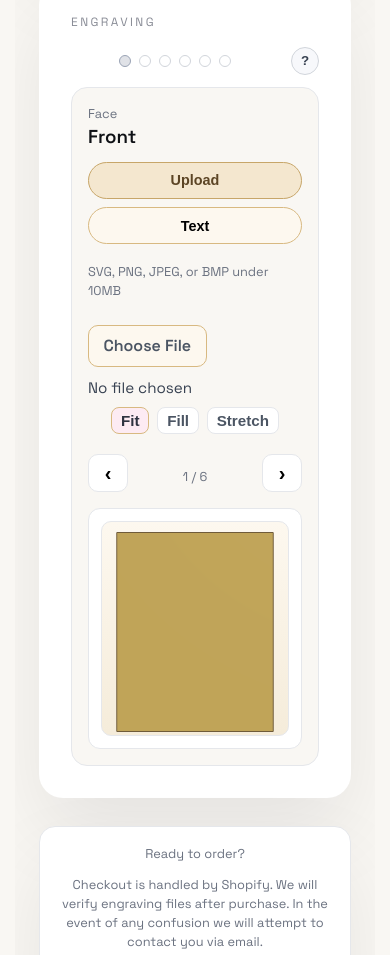
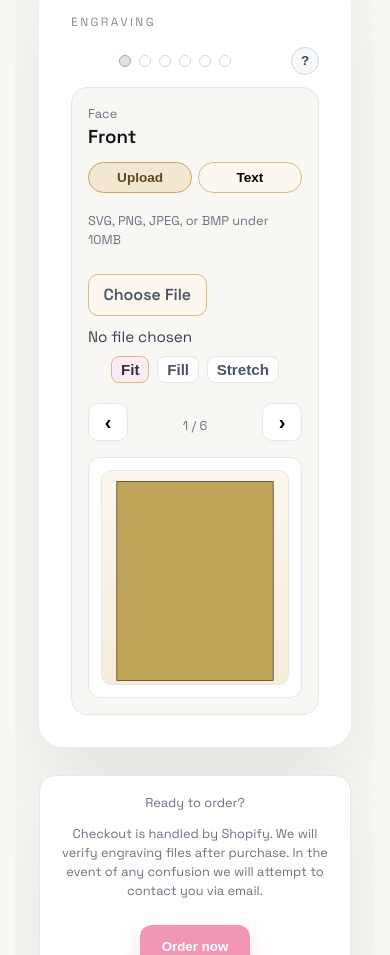
Before and after one commit to DaviesCooper/wildroseplains, a React (Vite) app in the folder frontend/: page /deck_boxes in a window 390 px wide. Shown: the part 1046-2001 px from the top of the page. Built offline with nearby package versions, Linux system fonts and the light colour scheme.

Commit message:
fixed mobile issues

```diff
--- a/frontend/src/pages/DeckBoxesPage.css
+++ b/frontend/src/pages/DeckBoxesPage.css
@@ -363,7 +363,7 @@
 
 .method-toggle {
   display: grid;
-  grid-template-columns: repeat(auto-fit, minmax(140px, 1fr));
+  grid-template-columns: repeat(auto-fit, minmax(120px, 1fr));
   gap: 0.5rem;
   align-items: stretch;
 }
@@ -425,8 +425,19 @@
 
 .engraving-text-row {
   display: grid;
-  grid-template-columns: 2fr 1fr;
+  grid-template-columns: minmax(0, 2fr) minmax(0, 1fr);
   gap: 0.5rem;
+}
+
+.engraving-text-row .form-field {
+  min-width: 0;
+}
+
+.engraving-text-row select,
+.engraving-text-row input {
+  width: 100%;
+  max-width: 100%;
+  min-width: 0;
 }
 
 .form-field--compact input {
@@ -696,6 +707,16 @@
   .engraving-text-row {
     grid-template-columns: 1fr;
   }
+
+  .method-toggle {
+    grid-template-columns: repeat(2, minmax(100px, 1fr));
+    gap: 0.35rem;
+  }
+
+  .method-toggle__btn {
+    padding: 0.45rem 0.6rem;
+    font-size: 0.85rem;
+  }
 }
 
 .order-bar {
```
